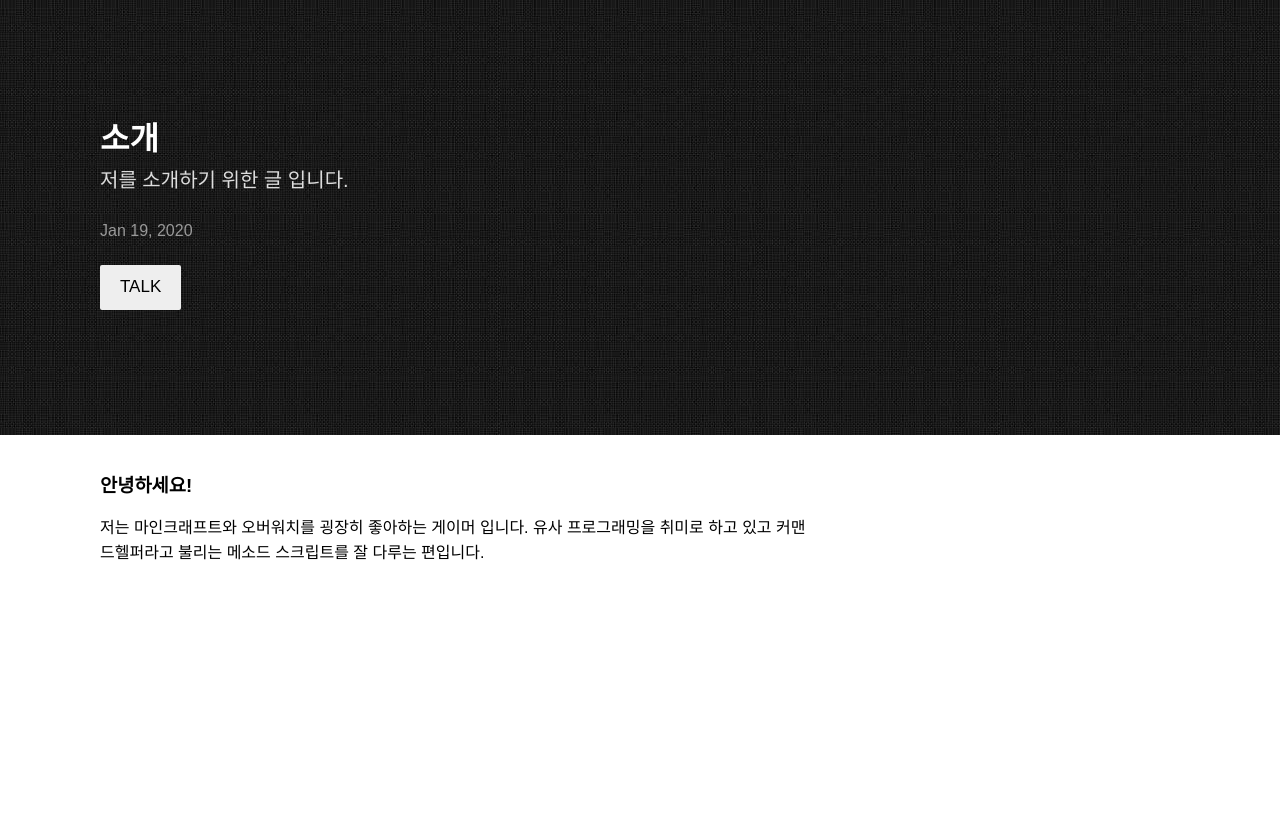
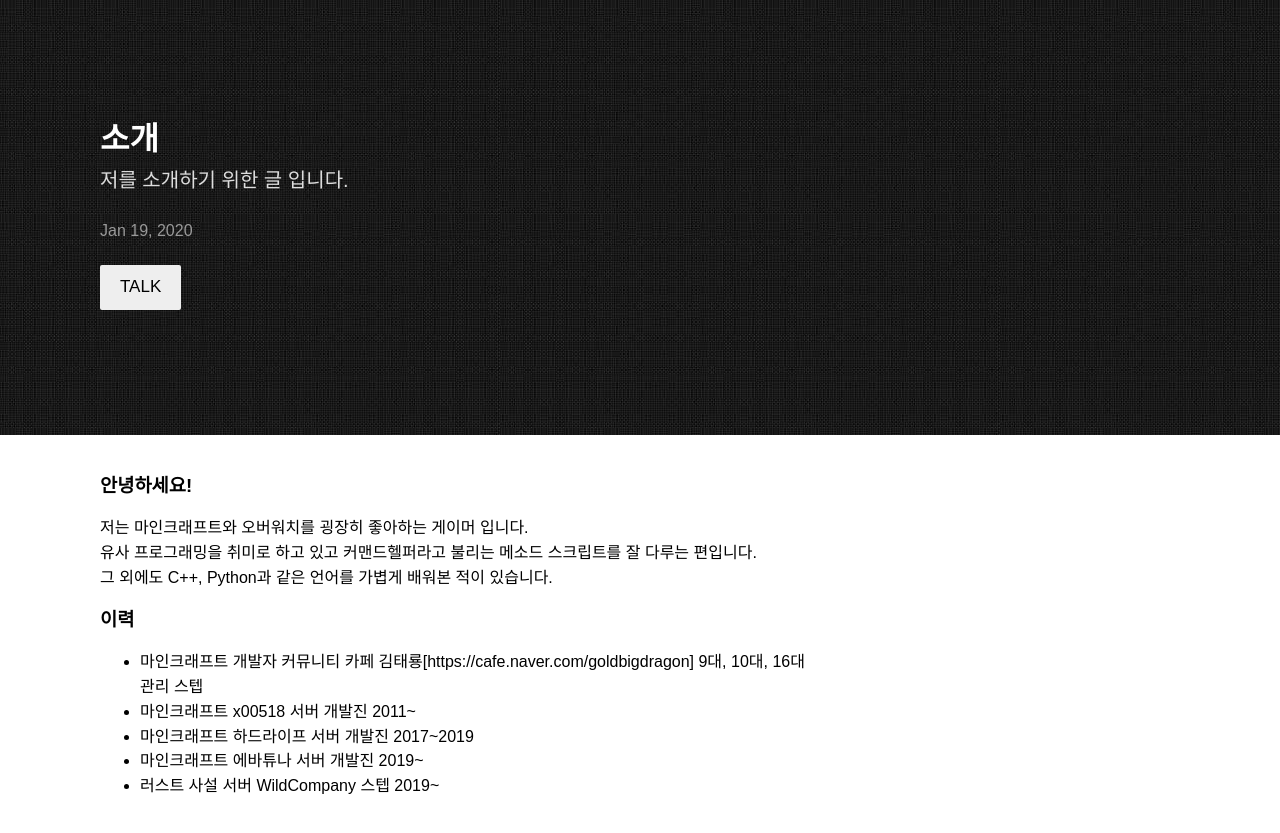
Before and after one commit to dueilee0/dueilee0.github.io, a Jekyll site: the page built from _posts/2020-01-19-소개.markdown, in a window 1280 px wide. Shown: the top 833 px of the page. Built offline with Jekyll 4.4.1, drawn with Linux system fonts in a browser that asks for light colours; some web fonts are replaced.

Commit message:
Update 2020-01-19-소개.markdown

```diff
--- a/_posts/2020-01-19-소개.markdown
+++ b/_posts/2020-01-19-소개.markdown
@@ -7,5 +7,12 @@ categories: TALK
 ---
 
 ### 안녕하세요!
-저는 마인크래프트와 오버워치를 굉장히 좋아하는 게이머 입니다.
-유사 프로그래밍을 취미로 하고 있고 커맨드헬퍼라고 불리는 메소드 스크립트를 잘 다루는 편입니다.
+저는 마인크래프트와 오버워치를 굉장히 좋아하는 게이머 입니다. \
+유사 프로그래밍을 취미로 하고 있고 커맨드헬퍼라고 불리는 메소드 스크립트를 잘 다루는 편입니다. \
+그 외에도 C++, Python과 같은 언어를 가볍게 배워본 적이 있습니다.
+### 이력
+- 마인크래프트 개발자 커뮤니티 카페 김태룡[https://cafe.naver.com/goldbigdragon] 9대, 10대, 16대 관리 스텝
+- 마인크래프트 x00518 서버 개발진 2011~
+- 마인크래프트 하드라이프 서버 개발진 2017~2019
+- 마인크래프트 에바튜나 서버 개발진 2019~
+- 러스트 사설 서버 WildCompany 스텝 2019~
```
